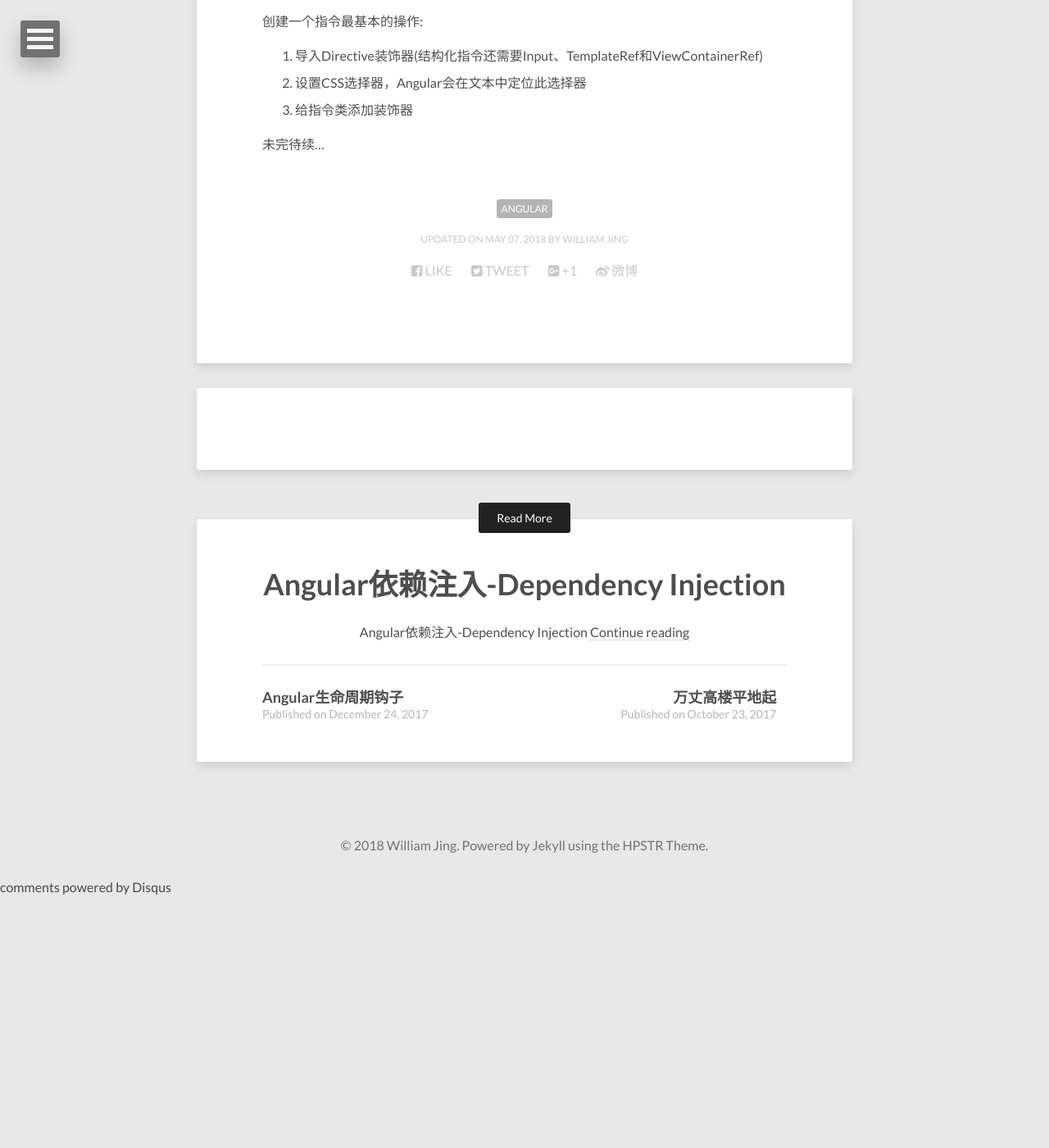
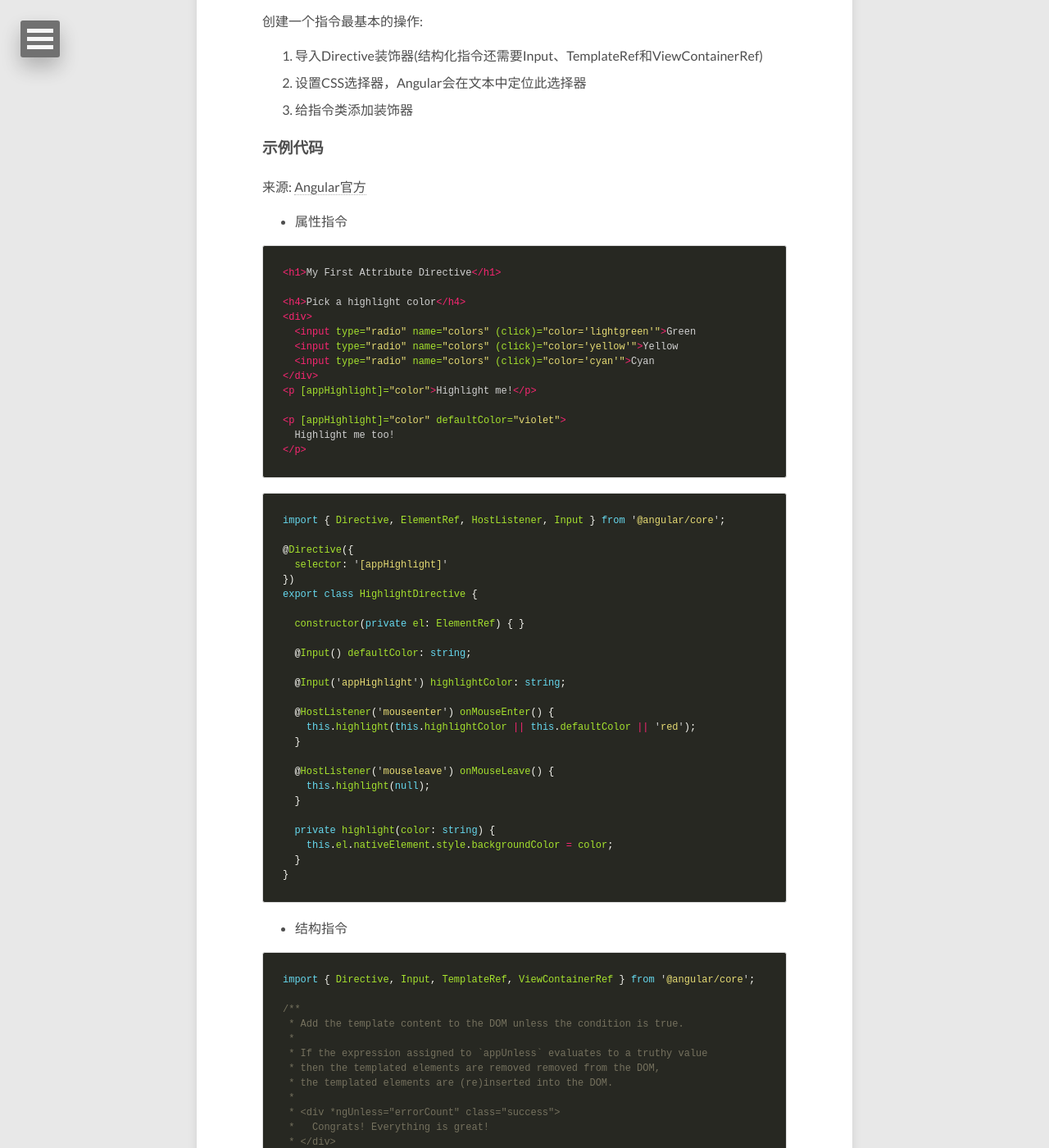
Before and after one commit to fattypiggy/fattypiggy.github.io, a Jekyll site: the page built from _posts/2018-05-07-angular-directive.md, in a window 1280 px wide and 1400 px high, scrolled down 1163 px. Shown: the whole window at 82% size. Built offline with Jekyll 4.4.1, drawn with Linux system fonts in a browser that asks for light colours; nearby versions of some CDN libraries; comment, search, counter and statistics services are not loaded; before the commit the page ends 2254 px from its top, so only the background shows below that; some of the changed text lies outside the part shown.

Commit message:
update direcitve

````diff
--- a/_posts/2018-05-07-angular-directive.md
+++ b/_posts/2018-05-07-angular-directive.md
@@ -35,4 +35,112 @@ Angular中的Directive分为三类:
 2. 设置CSS选择器，Angular会在文本中定位此选择器
 3. 给指令类添加装饰器
 
+### 示例代码
+
+来源: [Angular官方](https://angular.cn)
+
+* 属性指令
+
+```html
+<h1>My First Attribute Directive</h1>
+
+<h4>Pick a highlight color</h4>
+<div>
+  <input type="radio" name="colors" (click)="color='lightgreen'">Green
+  <input type="radio" name="colors" (click)="color='yellow'">Yellow
+  <input type="radio" name="colors" (click)="color='cyan'">Cyan
+</div>
+<p [appHighlight]="color">Highlight me!</p>
+
+<p [appHighlight]="color" defaultColor="violet">
+  Highlight me too!
+</p>
+```
+
+```typescript
+import { Directive, ElementRef, HostListener, Input } from '@angular/core';
+
+@Directive({
+  selector: '[appHighlight]'
+})
+export class HighlightDirective {
+
+  constructor(private el: ElementRef) { }
+
+  @Input() defaultColor: string;
+
+  @Input('appHighlight') highlightColor: string;
+
+  @HostListener('mouseenter') onMouseEnter() {
+    this.highlight(this.highlightColor || this.defaultColor || 'red');
+  }
+
+  @HostListener('mouseleave') onMouseLeave() {
+    this.highlight(null);
+  }
+
+  private highlight(color: string) {
+    this.el.nativeElement.style.backgroundColor = color;
+  }
+}
+```
+
+* 结构指令
+
+```typescript
+import { Directive, Input, TemplateRef, ViewContainerRef } from '@angular/core';
+
+/**
+ * Add the template content to the DOM unless the condition is true.
+ *
+ * If the expression assigned to `appUnless` evaluates to a truthy value
+ * then the templated elements are removed removed from the DOM,
+ * the templated elements are (re)inserted into the DOM.
+ *
+ * <div *ngUnless="errorCount" class="success">
+ *   Congrats! Everything is great!
+ * </div>
+ *
+ * ### Syntax
+ *
+ * - `<div *appUnless="condition">...</div>`
+ * - `<ng-template [appUnless]="condition"><div>...</div></ng-template>`
+ *
+ */
+@Directive({ selector: '[appUnless]'})
+export class UnlessDirective {
+  private hasView = false;
+
+  constructor(
+    private templateRef: TemplateRef<any>,
+    private viewContainer: ViewContainerRef) { }
+
+  @Input() set appUnless(condition: boolean) {
+    if (!condition && !this.hasView) {
+      this.viewContainer.createEmbeddedView(this.templateRef);
+      this.hasView = true;
+    } else if (condition && this.hasView) {
+      this.viewContainer.clear();
+      this.hasView = false;
+    }
+  }
+}
+```
+
+### 注意事项
+1. 这里的方括号([])表示它的属性型选择器。Angular 会在模板中定位每个有一个属性叫 appHighlight 的元素，并且为这些元素加上本指令的逻辑。
+2. 一个宿主元素最多只能绑定一个结构指令，但是可以有多个属性指令
+3. 结构指令前面的星号(*)是语法糖，其实是Angular帮我们把宿主元素嵌入到<ng-template>中,所以结构指令一般都有两种写法，官方推荐带星号的语法糖形式
+4. 对于带有输入属性的指令，在模板中是否加([])的这个问题，例如：
+
+```html
+<p [appHighlight]="'yellow'">Highlighted in yellow</p>
+<p appHighlight="orange">Highlighted in orange</p>
+```
+
+[]是一个绑定到 @**Input** 的语法，等号(=)后面的内容是变量名，这不是Directive特有的，而是整个Angular的语法，详见[Angular模板语法](https://angular.cn/guide/template-syntax)。
+* 有方括号([])时：等号右侧引号内的变量必须在ts文件中存在，否则绑定失败，或者双引号内的变量是一个string，并且用单引号引起来
+* 没有方括号([])时：自定义的Directive或者Input属性将按照HTML规定的属性绑定去解析，双引号内的变量将会是string
+* 特殊情况：Boolean类型的true和false，是否写方括号，它的值都将会被正确解析。
+
 未完待续...
````
